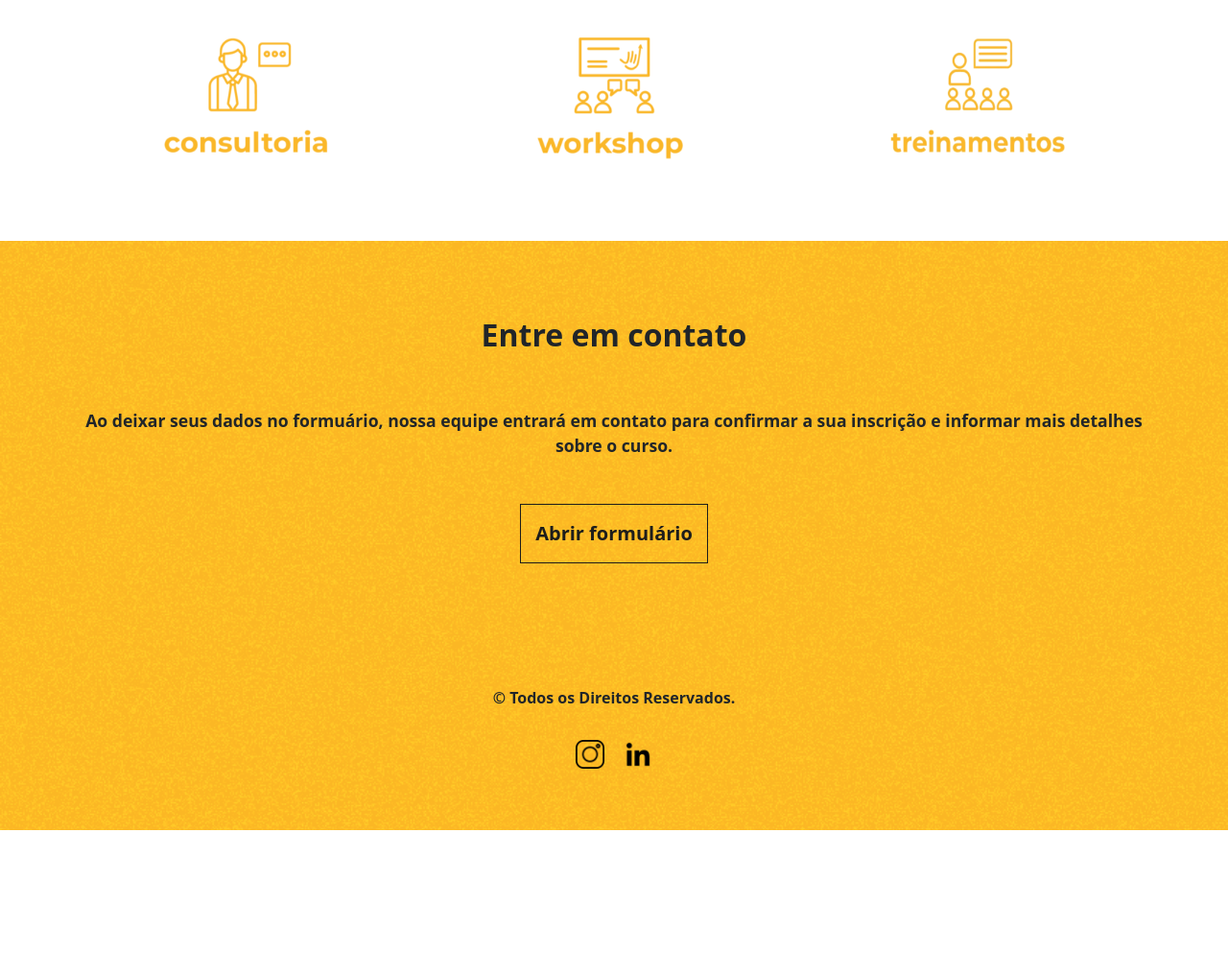
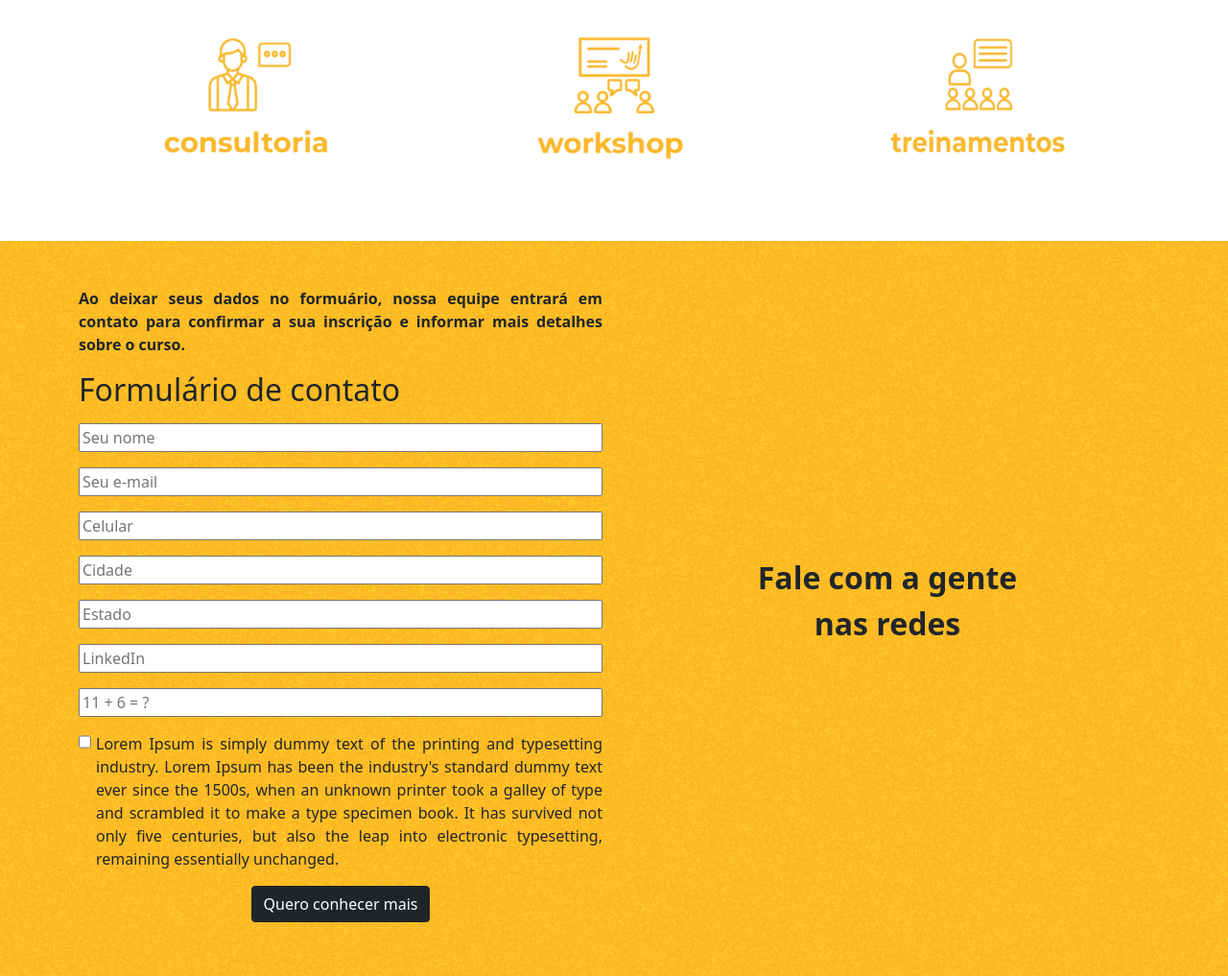
Before and after one commit to handsstartup/prototipo-handstart, a website: page index.html in a window 1280 px wide. Shown: the part 3137-4154 px from the top of the page at 96% size. Before the commit the page ends 4002 px from the top, so only its background shows below. Drawn offline with nearby package versions, Linux system fonts and the light colour scheme; files whose address does not match are found by name.

Commit message:
ajuste with forms

```diff
--- a/css/style.scss
+++ b/css/style.scss
@@ -119,42 +119,37 @@ header {
     SECTION - CONTACT
 *********************/
 .contact {
-  background-image: url("/images/fundo-others.webp");
+  background-image: url("/app/assets/images/fundo-others.webp");
   background-size: cover;
   background-repeat: no-repeat;
   background-position: top;
-  padding: 3rem 0;
-  .content {
-    height: 40vh;
-    p {
-      text-align: justify;
-      font-weight: 600;
-      font-size: 1.1em;
-    }
-    .button {
-      text-decoration: none;
-      background-color: transparent;
-      color: $color-black;
-      padding: 15px 15px;
-      border: 1px solid $color-black;
-      font-weight: 700;
-      font-size: 20px;
-    }
-  }
-}
-
-/********************
-        FOOTER
-*********************/
-footer {
-  background-image: url("/images/fundo-others.webp");
-  background-size: cover;
-  background-repeat: no-repeat;
-  background-position: top;
+  background-color: $bg-yellow;
   padding: 3rem 0;
   p {
+    text-align: justify;
     font-weight: 700;
   }
+  form {
+    display: flex;
+    flex-direction: column;
+  }
+  .field {
+    margin: 0.5rem 0;
+    display: flex;
+    justify-content: flex-start;
+    input {
+      width: 100%;
+    }
+    label {
+      text-align: justify;
+    }
+    .check {
+      width: 20px;
+      height: 20px;
+      margin-right: 5px;
+    }
+
+}
 }
 
 /********************
@@ -227,6 +222,12 @@ footer {
     }
   }
 
+  .contact {
+    .mb-contact {
+      flex-direction: column;
+    }
+  }
+
 }
 
 @media (min-width: 1199.98px) {
--- a/index.html
+++ b/index.html
@@ -25,12 +25,7 @@
       <nav class="navbar navbar-expand-xl navbar-light">
         <div class="container">
           <a class="navbar-brand" href="#">
-            <img
-              src="images/logo.webp"
-              alt="logo"
-              width="200"
-              height="152"
-            />
+            <img src="images/logo.webp" alt="logo" width="200" height="152" />
           </a>
           <button
             class="navbar-toggler"
@@ -584,53 +579,67 @@
 
     <!-- SECTION CONTACT -->
     <section
-      id="contact"
       class="contact d-flex justify-content-center align-items-center text-center"
     >
       <div class="container">
-        <article
-          class="content d-flex justify-content-center align-items-center flex-column"
-        >
-          <h2 class="title"><strong>Entre em contato</strong></h2>
-          <p class="text-center my-5">
-            Ao deixar seus dados no formuário, nossa equipe entrará em contato
-            para confirmar a sua inscrição e informar mais detalhes sobre o
-            curso.
-          </p>
-
-          <a
-            class="button"
-            href="https://forms.gle/EDMhYKw4y848JN8u6"
-            target="_blank"
-          >
-            Abrir formulário
-          </a>
-        </article>
+        <div class="row mb-contact">
+          <div class="col">
+            <p>
+              Ao deixar seus dados no formuário, nossa equipe entrará em contato
+              para confirmar a sua inscrição e informar mais detalhes sobre o
+              curso.
+            </p>
+            <h2 class="title text-start">Formulário de contato</h2>
+            <form action="">
+              <div class="field">
+                <input type="text" placeholder="Seu nome" />
+              </div>
+              <div class="field">
+                <input type="text" placeholder="Seu e-mail" />
+              </div>
+              <div class="field">
+                <input type="text" placeholder="Celular" />
+              </div>
+              <div class="field">
+                <input type="text" placeholder="Cidade" />
+              </div>
+              <div class="field">
+                <input type="text" placeholder="Estado" />
+              </div>
+              <div class="field">
+                <input type="text" placeholder="LinkedIn" />
+              </div>
+              <div class="field">
+                <input type="text" placeholder="11 + 6 = ?" />
+              </div>
+              <div class="field">
+                <input class="check" type="checkbox" />
+                <label
+                  >Lorem Ipsum is simply dummy text of the printing and
+                  typesetting industry. Lorem Ipsum has been the industry's
+                  standard dummy text ever since the 1500s, when an unknown
+                  printer took a galley of type and scrambled it to make a type
+                  specimen book. It has survived not only five centuries, but
+                  also the leap into electronic typesetting, remaining
+                  essentially unchanged.
+                </label>
+              </div>
+              <div class="field d-flex justify-content-center">
+                <button type="button" class="btn btn-dark">
+                  Quero conhecer mais
+                </button>
+              </div>
+            </form>
+          </div>
+          <div class="col d-flex justify-content-center align-items-center">
+            <p class="fs-2 text-center">
+              Fale com a gente<br />
+              nas redes
+            </p>
+          </div>
+        </div>
       </div>
     </section>
-
-    <!-- FOOTER -->
-    <footer class="d-flex align-items-center flex-column">
-      <p>&copy; Todos os Direitos Reservados.</p>
-      <article class="social-icons my-3">
-        <div class="col">
-          <a class="px-2" href="https://instagram.com/handsstartup"
-            ><img
-              src="images/social-network/instagram.webp"
-              width="30"
-              height="30"
-              alt="instagram"
-          /></a>
-          <a class="px-2" href="https://www.linkedin.com/company/handsstartup/"
-            ><img
-              src="images/social-network/linkedin.webp"
-              width="30"
-              height="30"
-              alt="linkedin"
-          /></a>
-        </div>
-      </article>
-    </footer>
 
     <script
       src="https://cdn.jsdelivr.net/npm/bootstrap@5.0.2/dist/js/bootstrap.bundle.min.js"
```
Also changed, not shown: css/style.css, 1 other file.
